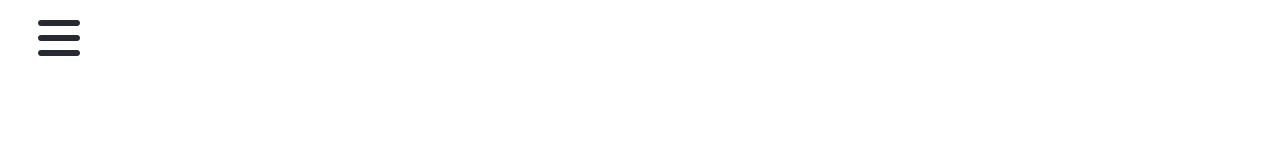
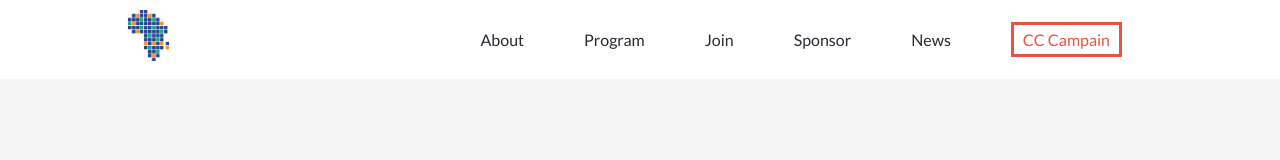
Before and after one commit to aimemalaika/transform-afica, a website: page index.html in a window 1280 px wide. Drawn offline with Linux system fonts and the light colour scheme.

Commit message:
Add desktop menu

```diff
--- /dev/null
+++ b/assets/css/responsive.css
@@ -0,0 +1,62 @@
+@media screen and (max-width: 984px) {
+  .desktop-nav ul li {
+    padding: 20px 15px;
+  }
+}
+
+@media screen and (min-width: 985px) {
+  .desktop-nav ul li {
+    padding: 20px 30px;
+  }
+}
+
+@media screen and (min-width: 768px) {
+  .mobile-navigaion-block {
+    display: none;
+  }
+
+  .desktop-navigation-block {
+    display: block;
+    background-color: var(--white-color);
+    padding-top: 10px;
+    padding-bottom: 10px;
+  }
+
+  .container-header {
+    width: 80%;
+    display: flex;
+    justify-content: space-between;
+    flex-direction: row;
+    margin: auto;
+  }
+
+  .logo {
+    width: 10%;
+  }
+
+  .logo img {
+    width: 40%;
+  }
+
+  .desktop-nav {
+    width: 90%;
+  }
+
+  .desktop-nav ul {
+    display: flex;
+    flex-direction: row;
+    width: 100%;
+    justify-content: end;
+    margin: 0;
+  }
+
+  .desktop-nav ul li a {
+    font-size: 16px;
+    color: var(--dark-color);
+    text-transform: capitalize;
+  }
+
+  .desktop-nav ul li a:hover {
+    color: var(--orange-color);
+  }
+}
--- a/assets/css/style.css
+++ b/assets/css/style.css
@@ -4,14 +4,26 @@
   --dark-color: #272a31;
   --orange-color: #ec5242;
   --white-smoke: #d3d3d3;
+  --white-color: #ffffffff;
+  --dark-whiten: #f5f5f5;
 }
 
 * {
   font-family: 'Lato', sans-serif;
 }
 
+body {
+  background-color: var(--dark-whiten);
+  padding: 0;
+  margin: 0;
+}
+
 button {
   cursor: pointer;
+}
+
+a {
+  text-decoration: none;
 }
 
 .open-menu,
@@ -58,13 +70,12 @@ ul {
 .bordered-link a {
   border: 3px solid;
   border-color: var(--orange-color);
-  padding: 15px;
-  color: var(--orange-color);
+  padding: 5px 9px;
+  color: var(--orange-color) !important;
 }
 
 .mobile-nav ul li a {
   color: var(--white-smoke);
-  text-decoration: none;
   font-size: 2em;
 }
 
@@ -97,3 +108,7 @@ ul {
     left: -100%;
   }
 }
+
+.desktop-navigation-block {
+  display: none;
+}
--- a/index.html
+++ b/index.html
@@ -7,6 +7,7 @@
   <meta name="viewport" content="width=device-width, initial-scale=1.0">
   <title>Tranform Africa Rwanda 2021</title>
   <link rel="stylesheet" href="./assets/css/style.css">
+  <link rel="stylesheet" href="./assets/css/responsive.css">
   <script src="https://use.fontawesome.com/75d401af0c.js"></script>
   <link rel="shortcut icon" href="./assets/images/favicon.ico" type="image/x-icon">
 </head>
@@ -31,6 +32,25 @@
         </ul>
       </nav>
     </div>
+    <div class="desktop-navigation-block">
+      <div class="container-header">
+        <div class="logo">
+          <a href="">
+            <img src="./assets/images/logo.png" alt="">
+          </a>
+        </div>
+        <nav class="desktop-nav">
+          <ul>
+            <li><a href="">About</a></li>
+            <li><a href="">Program</a></li>
+            <li><a href="">Join</a></li>
+            <li><a href="">Sponsor</a></li>
+            <li><a href="">News</a></li>
+            <li class="bordered-link"><a href="">CC Campain</a></li>
+          </ul>
+        </nav>
+      </div>
+    </div>
   </header>
   <script src="./assets/js/index.js"></script>
 </body>
```
Also changed, not shown: assets/images/logo.png (added).
